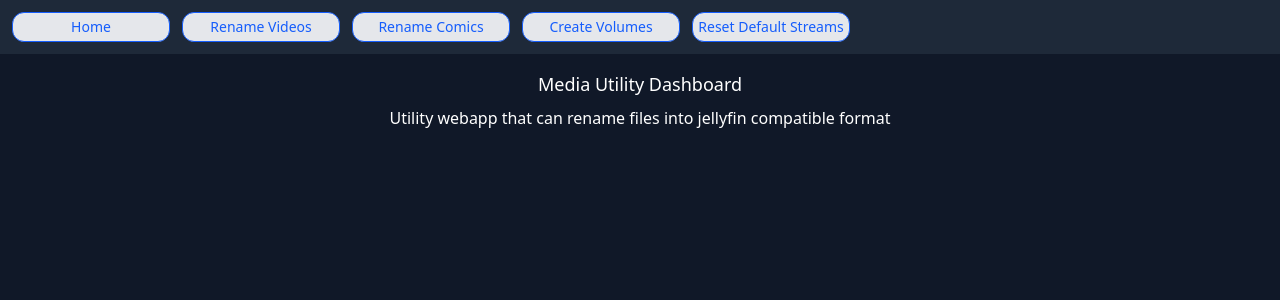
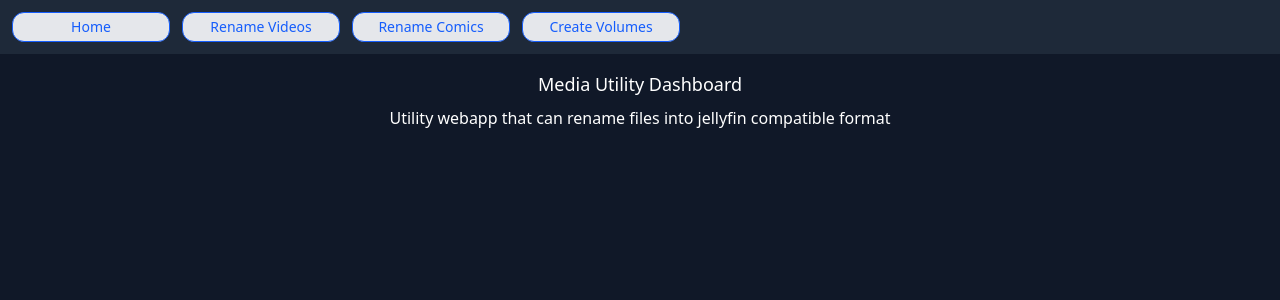
Before and after one commit to richard-chan-0/media-dashboard, a React (Vite) app: page / in a window 1280 px wide. Shown: the top 300 px of the page. Built offline with nearby package versions, Linux system fonts and the light colour scheme; no server answers.

Commit message:
remove ffmpeg route

```diff
--- a/src/app/App.tsx
+++ b/src/app/App.tsx
@@ -11,7 +11,6 @@ function App() {
         <NavLink to="/rename/videos">Rename Videos</NavLink>
         <NavLink to="/rename/comics">Rename Comics</NavLink>
         <NavLink to="/volumes">Create Volumes</NavLink>
-        <NavLink to="/ffmpeg">Reset Default Streams</NavLink>
       </nav>
 
       <Routes>
@@ -19,7 +18,6 @@ function App() {
         <Route path="/rename/videos" element={<pages.RenamePage mediaType="videos" />} />
         <Route path="/rename/comics" element={<pages.RenamePage mediaType="comics" />} />
         <Route path="/volumes" element={<pages.ManagePage />} />
-        <Route path="/ffmpeg" element={<pages.FfmpegPage />} />
       </Routes>
     </div >
   );
--- a/src/app/forms/PickStreamsForm.tsx
+++ b/src/app/forms/PickStreamsForm.tsx
@@ -95,8 +95,6 @@ const PickStreamsForm = ({ streams, setError, setMessage }: PickStreamsFormProps
                 </>
 
                 }
-
-
                 <SubmitButton label={"Reset Default"} type="submit" />
             </form>
         </FormContainer>
```
